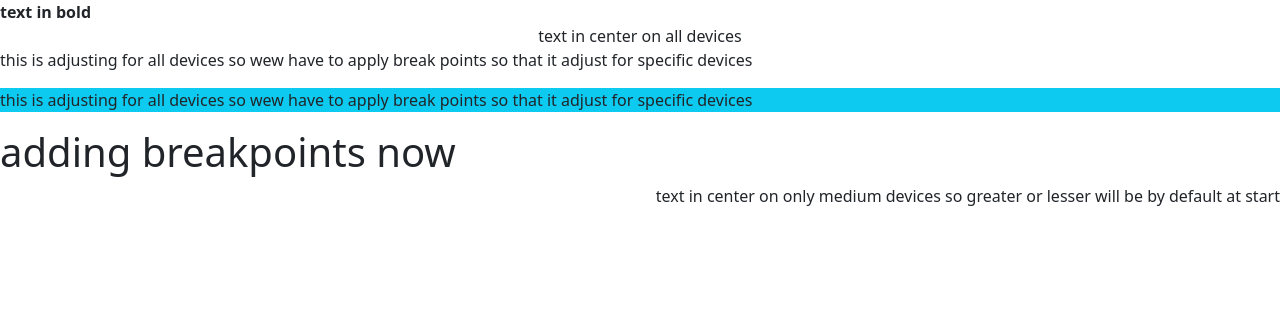
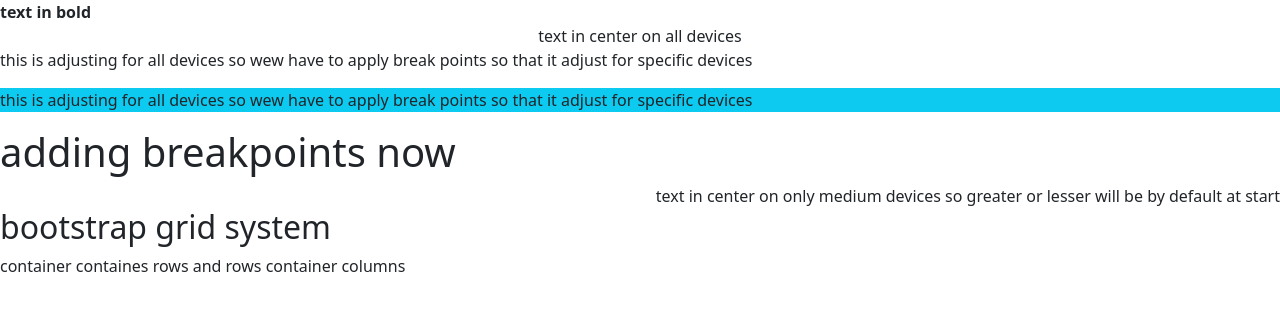
Before and after one commit to MuhammadAdil006/LearningBootstrap, a plain HTML site: page firstBootstrapProject/index.html in a window 1280 px wide. Drawn offline with Linux system fonts and the light colour scheme.

Commit message:
bootstrap container

```diff
--- a/firstBootstrapProject/index.html
+++ b/firstBootstrapProject/index.html
@@ -19,6 +19,7 @@
     <p class="bg-info" >this is adjusting for all devices so wew have to apply break points so that  it adjust for specific devices</p>
     <h1>adding breakpoints now</h1>
     <div class="text-md-center text-lg-end">text in center on only medium devices so greater or lesser will be by default at start </div>
-
+    <h2>bootstrap grid system</h2>
+    <p>container containes rows and rows container columns</p>
 </body>
 </html>
```
